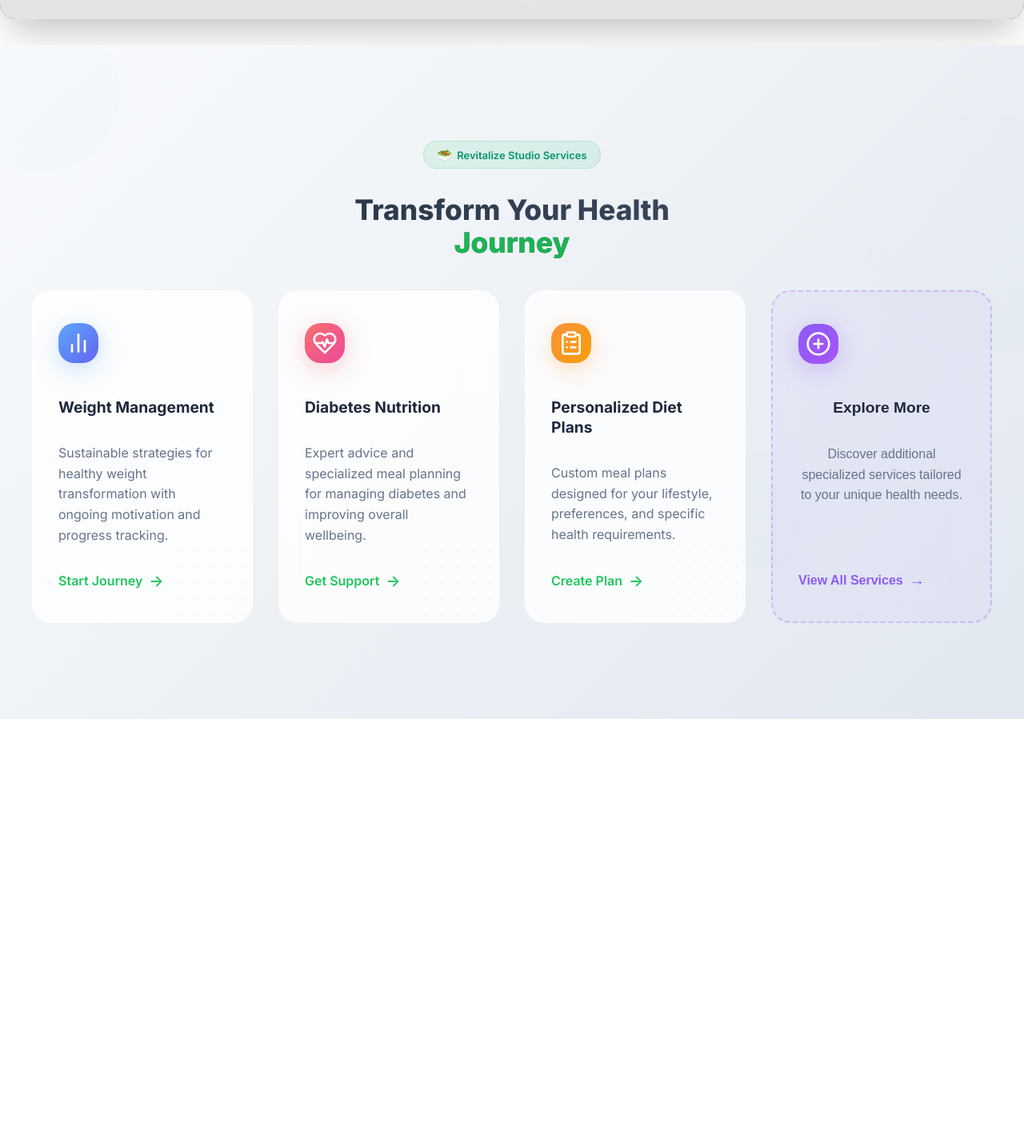
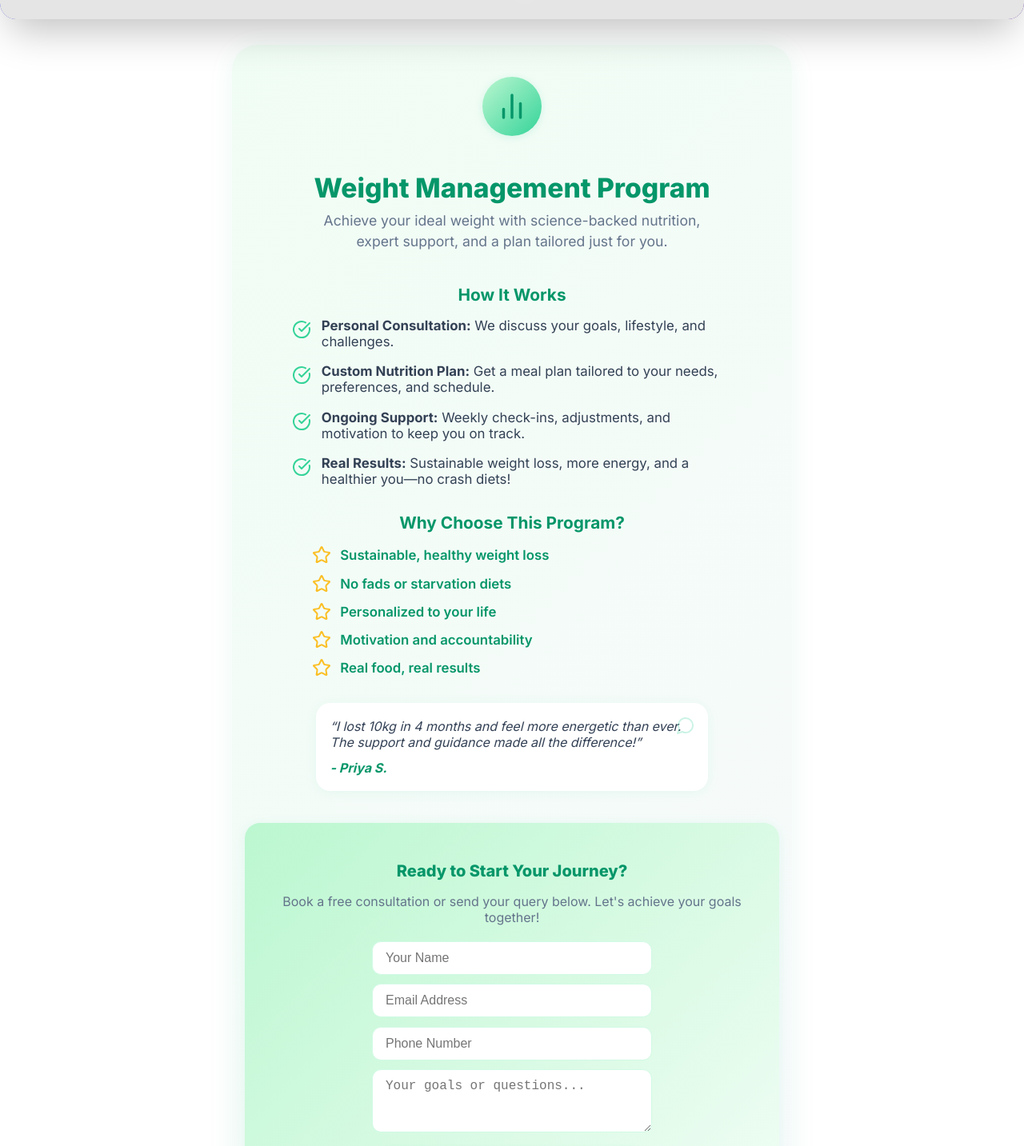
Before and after one commit to umangkumarchaudhary/RSTUDIO, a React (Create React App) app: page /weight-management in a window 1280 px wide. Shown: the part 568-2001 px from the top of the page at 80% size. Before the commit the page ends 1467 px from the top, so only its background shows below. Built offline with nearby package versions, Linux system fonts and the light colour scheme.

Commit message:
latest commit

```diff
--- a/package.json
+++ b/package.json
@@ -10,6 +10,7 @@
     "lucide-react": "^0.511.0",
     "react": "^19.1.0",
     "react-dom": "^19.1.0",
+    "react-router-dom": "^6.30.1",
     "react-scripts": "5.0.1",
     "swiper": "^11.2.8",
     "web-vitals": "^2.1.4"
--- a/src/App.js
+++ b/src/App.js
@@ -1,18 +1,22 @@
 import React from "react";
+import { BrowserRouter, Routes, Route } from "react-router-dom";
 import Header from "./components/Header";
 import Slider from "./components/Slider";
 import Services from "./components/Services";
+import WeightManagement from "./components/WeightManagement";
+// Import other service pages as you create them
 
 function App() {
   return (
-    <div>
-
-      <Header/>
-      <Slider/>
-      <Services/>
-
-
-    </div>
+    <BrowserRouter>
+      <Header />
+      <Slider />
+      <Routes>
+        <Route path="/" element={<Services />} />
+        <Route path="/weight-management" element={<WeightManagement />} />
+        {/* Add more routes for other services as you create those components */}
+      </Routes>
+    </BrowserRouter>
   );
 }
 
--- a/src/components/Header.css
+++ b/src/components/Header.css
@@ -293,12 +293,13 @@ body {
 .desktop-nav {
   display: none;
   position: relative;
+
 }
 
 .nav-pills {
   display: flex;
   gap: 0.25rem;
-  background: rgba(255, 255, 255, 0.9);
+  background: rgba(98, 209, 185, 0.9);
   padding: 0.5rem;
   border-radius: 50px;
   backdrop-filter: blur(20px);
--- a/src/components/Services.js
+++ b/src/components/Services.js
@@ -2,16 +2,16 @@ import React, { useState } from 'react';
 import {
   User, BarChart2, HeartPulse, ClipboardList, Briefcase, PlusCircle, X
 } from 'lucide-react';
+import { Link } from 'react-router-dom';
 import './Services.css';
 
 const services = [
-
   {
     icon: <BarChart2 className="service-icon" />,
     title: "Weight Management",
     description: "Sustainable strategies for healthy weight transformation with ongoing motivation and progress tracking.",
     cta: "Start Journey",
-    link: "#weight",
+    link: "/weight-management",
     gradient: "from-blue-400 to-indigo-500"
   },
   {
@@ -19,7 +19,7 @@ const services = [
     title: "Diabetes Nutrition",
     description: "Expert advice and specialized meal planning for managing diabetes and improving overall wellbeing.",
     cta: "Get Support",
-    link: "#diabetes",
+    link: "/diabetes-nutrition",
     gradient: "from-red-400 to-pink-500"
   },
   {
@@ -27,7 +27,7 @@ const services = [
     title: "Personalized Diet Plans",
     description: "Custom meal plans designed for your lifestyle, preferences, and specific health requirements.",
     cta: "Create Plan",
-    link: "#plans",
+    link: "/personalized-diet-plans",
     gradient: "from-orange-400 to-amber-500"
   },
   {
@@ -35,7 +35,7 @@ const services = [
     title: "Corporate Wellness",
     description: "Workplace nutrition workshops and comprehensive programs to boost employee health and productivity.",
     cta: "Learn More",
-    link: "#corporate",
+    link: "/corporate-wellness",
     gradient: "from-purple-400 to-violet-500"
   },
   {
@@ -43,7 +43,7 @@ const services = [
     title: "1-on-1 Nutrition Coaching",
     description: "Personalized guidance and support tailored to your unique health goals with continuous monitoring.",
     cta: "Book Consultation",
-    link: "#contact",
+    link: "/nutrition-coaching",
     gradient: "from-emerald-400 to-teal-500"
   },
 ];
@@ -52,7 +52,7 @@ export default function Services() {
   const [modalOpen, setModalOpen] = useState(false);
   const [hoveredCard, setHoveredCard] = useState(null);
 
-  const previewServices = services.slice(0, 3);
+  const previewServices = services.slice(0, 4);
 
   return (
     <section className="services-section" id="services">
@@ -92,10 +92,10 @@ export default function Services() {
               <div className="service-content">
                 <h3 className="service-title">{service.title}</h3>
                 <p className="service-description">{service.description}</p>
-                <a href={service.link} className="service-cta">
+                <Link to={service.link} className="service-cta">
                   <span>{service.cta}</span>
                   <div className="cta-arrow">→</div>
-                </a>
+                </Link>
               </div>
               <div className="card-pattern"></div>
             </div>
@@ -153,10 +153,10 @@ export default function Services() {
                     <div className="service-content">
                       <h3 className="service-title">{service.title}</h3>
                       <p className="service-description">{service.description}</p>
-                      <a href={service.link} className="service-cta">
+                      <Link to={service.link} className="service-cta">
                         <span>{service.cta}</span>
                         <div className="cta-arrow">→</div>
-                      </a>
+                      </Link>
                     </div>
                   </div>
                 ))}
--- /dev/null
+++ b/src/components/WeightManagement.css
@@ -0,0 +1,206 @@
+.wm-section {
+  background: linear-gradient(135deg, #f0fdf4 0%, #f8fafc 100%);
+  padding: 2.5rem 1rem 4rem 1rem;
+  max-width: 700px;
+  margin: 0 auto;
+  border-radius: 2rem;
+  box-shadow: 0 4px 32px rgba(16,185,129,0.08);
+}
+
+.wm-hero {
+  text-align: center;
+  margin-bottom: 2.5rem;
+}
+.wm-hero-icon {
+  background: linear-gradient(135deg, #bbf7d0 0%, #34d399 100%);
+  display: inline-flex;
+  align-items: center;
+  justify-content: center;
+  border-radius: 50%;
+  padding: 1rem;
+  margin-bottom: 1rem;
+  color: #059669;
+  box-shadow: 0 2px 12px rgba(16,185,129,0.13);
+}
+.wm-title {
+  font-size: 2.1rem;
+  font-weight: 800;
+  color: #059669;
+  margin-bottom: 0.5rem;
+}
+.wm-subtitle {
+  font-size: 1.1rem;
+  color: #64748b;
+  max-width: 500px;
+  margin: 0 auto;
+  line-height: 1.5;
+}
+
+.wm-section-title {
+  font-size: 1.3rem;
+  color: #059669;
+  font-weight: 700;
+  margin-bottom: 1rem;
+  text-align: center;
+}
+
+.wm-steps {
+  margin-bottom: 2rem;
+}
+.wm-step-list {
+  list-style: none;
+  padding: 0;
+  margin: 0 auto;
+  max-width: 550px;
+}
+.wm-step-list li {
+  display: flex;
+  align-items: flex-start;
+  gap: 0.8rem;
+  margin-bottom: 1.1rem;
+  font-size: 1.05rem;
+  color: #334155;
+}
+.wm-step-icon {
+  color: #34d399;
+  margin-top: 3px;
+  flex-shrink: 0;
+}
+
+.wm-benefits {
+  margin-bottom: 2rem;
+}
+.wm-benefits ul {
+  list-style: none;
+  padding: 0;
+  margin: 0 auto;
+  max-width: 500px;
+}
+.wm-benefits li {
+  display: flex;
+  align-items: center;
+  gap: 0.7rem;
+  font-size: 1.05rem;
+  color: #059669;
+  margin-bottom: 0.7rem;
+  font-weight: 600;
+}
+.wm-benefit-icon {
+  color: #fbbf24;
+  flex-shrink: 0;
+}
+
+.wm-testimonial {
+  background: #fff;
+  border-radius: 1.1rem;
+  box-shadow: 0 2px 16px rgba(16,185,129,0.07);
+  padding: 1.2rem 1.1rem 1.2rem 1.1rem;
+  margin: 2rem 0;
+  max-width: 490px;
+  margin-left: auto;
+  margin-right: auto;
+  text-align: left;
+  position: relative;
+}
+.wm-testimonial-icon {
+  position: absolute;
+  top: 1rem;
+  right: 1rem;
+  color: #34d399;
+  opacity: 0.25;
+  font-size: 2.2rem;
+}
+.wm-testimonial blockquote {
+  font-style: italic;
+  color: #334155;
+  margin: 0;
+}
+.wm-testimonial blockquote span {
+  display: block;
+  margin-top: 0.7rem;
+  font-weight: 700;
+  color: #059669;
+}
+
+.wm-cta-section {
+  background: linear-gradient(135deg, #bbf7d0 0%, #f0fdf4 100%);
+  border-radius: 1.2rem;
+  padding: 2rem 1.2rem;
+  box-shadow: 0 2px 16px rgba(16,185,129,0.09);
+  text-align: center;
+  margin-top: 2.5rem;
+}
+.wm-cta-title {
+  font-size: 1.25rem;
+  font-weight: 800;
+  color: #059669;
+  margin-bottom: 0.3rem;
+}
+.wm-cta-desc {
+  color: #64748b;
+  font-size: 1rem;
+  margin-bottom: 1.2rem;
+}
+
+.wm-form {
+  display: flex;
+  flex-direction: column;
+  gap: 0.7rem;
+  max-width: 350px;
+  margin: 0 auto;
+}
+.wm-form input,
+.wm-form textarea {
+  border: 1.5px solid #d1fae5;
+  border-radius: 0.7rem;
+  padding: 0.7rem 1rem;
+  font-size: 1rem;
+  background: #fff;
+  color: #334155;
+  transition: border-color 0.18s;
+}
+.wm-form input:focus,
+.wm-form textarea:focus {
+  outline: none;
+  border-color: #34d399;
+}
+.wm-form button {
+  background: linear-gradient(135deg, #059669 0%, #34d399 100%);
+  color: #fff;
+  border: none;
+  border-radius: 2rem;
+  padding: 0.8rem 1.6rem;
+  font-size: 1.05rem;
+  font-weight: 700;
+  cursor: pointer;
+  margin-top: 0.5rem;
+  display: flex;
+  align-items: center;
+  gap: 0.5rem;
+  transition: background 0.18s, transform 0.18s;
+  box-shadow: 0 2px 8px rgba(16,185,129,0.09);
+}
+.wm-form button:hover {
+  background: linear-gradient(135deg, #10b981 0%, #059669 100%);
+  transform: translateY(-2px) scale(1.04);
+}
+.wm-form-btn-icon {
+  width: 1.2em;
+  height: 1.2em;
+}
+
+@media (max-width: 700px) {
+  .wm-section {
+    padding: 1.2rem 0.3rem 2rem 0.3rem;
+    border-radius: 1rem;
+  }
+  .wm-title {
+    font-size: 1.3rem;
+  }
+  .wm-section-title {
+    font-size: 1.1rem;
+  }
+  .wm-form {
+    max-width: 100%;
+  }
+}
--- /dev/null
+++ b/src/components/WeightManagement.js
@@ -0,0 +1,87 @@
+import React from 'react';
+import { BarChart2, CheckCircle, MessageCircle, CalendarDays, Star } from 'lucide-react';
+import './WeightManagement.css';
+
+export default function WeightManagement() {
+  return (
+    <section className="wm-section">
+      <div className="wm-hero">
+        <div className="wm-hero-icon">
+          <BarChart2 size={42} />
+        </div>
+        <h1 className="wm-title">
+          Weight Management Program
+        </h1>
+        <p className="wm-subtitle">
+          Achieve your ideal weight with science-backed nutrition, expert support, and a plan tailored just for you.
+        </p>
+      </div>
+
+      <div className="wm-steps">
+        <h2 className="wm-section-title">How It Works</h2>
+        <ol className="wm-step-list">
+          <li>
+            <CheckCircle className="wm-step-icon" />
+            <div>
+              <strong>Personal Consultation:</strong> We discuss your goals, lifestyle, and challenges.
+            </div>
+          </li>
+          <li>
+            <CheckCircle className="wm-step-icon" />
+            <div>
+              <strong>Custom Nutrition Plan:</strong> Get a meal plan tailored to your needs, preferences, and schedule.
+            </div>
+          </li>
+          <li>
+            <CheckCircle className="wm-step-icon" />
+            <div>
+              <strong>Ongoing Support:</strong> Weekly check-ins, adjustments, and motivation to keep you on track.
+            </div>
+          </li>
+          <li>
+            <CheckCircle className="wm-step-icon" />
+            <div>
+              <strong>Real Results:</strong> Sustainable weight loss, more energy, and a healthier you—no crash diets!
+            </div>
+          </li>
+        </ol>
+      </div>
+
+      <div className="wm-benefits">
+        <h2 className="wm-section-title">Why Choose This Program?</h2>
+        <ul>
+          <li><Star className="wm-benefit-icon" /> Sustainable, healthy weight loss</li>
+          <li><Star className="wm-benefit-icon" /> No fads or starvation diets</li>
+          <li><Star className="wm-benefit-icon" /> Personalized to your life</li>
+          <li><Star className="wm-benefit-icon" /> Motivation and accountability</li>
+          <li><Star className="wm-benefit-icon" /> Real food, real results</li>
+        </ul>
+      </div>
+
+      <div className="wm-testimonial">
+        <MessageCircle className="wm-testimonial-icon" />
+        <blockquote>
+          “I lost 10kg in 4 months and feel more energetic than ever. The support and guidance made all the difference!”<br />
+          <span>- Priya S.</span>
+        </blockquote>
+      </div>
+
+      <div className="wm-cta-section">
+        <h2 className="wm-cta-title">Ready to Start Your Journey?</h2>
+        <p className="wm-cta-desc">
+          Book a free consultation or send your query below. Let's achieve your goals together!
+        </p>
+        <form className="wm-form" onSubmit={e => e.preventDefault()}>
+          <input type="text" placeholder="Your Name" required />
+          <input type="email" placeholder="Email Address" required />
+          <input type="tel" placeholder="Phone Number" />
+          <textarea placeholder="Your goals or questions..." rows={3} />
+          <button type="submit">
+            <CalendarDays className="wm-form-btn-icon" />
+            Book Free Consultation
+          </button>
+        </form>
+      </div>
+    </section>
+  );
+}
```
Also changed, not shown: 1 other file (tests, documents, lock files or other folders).
